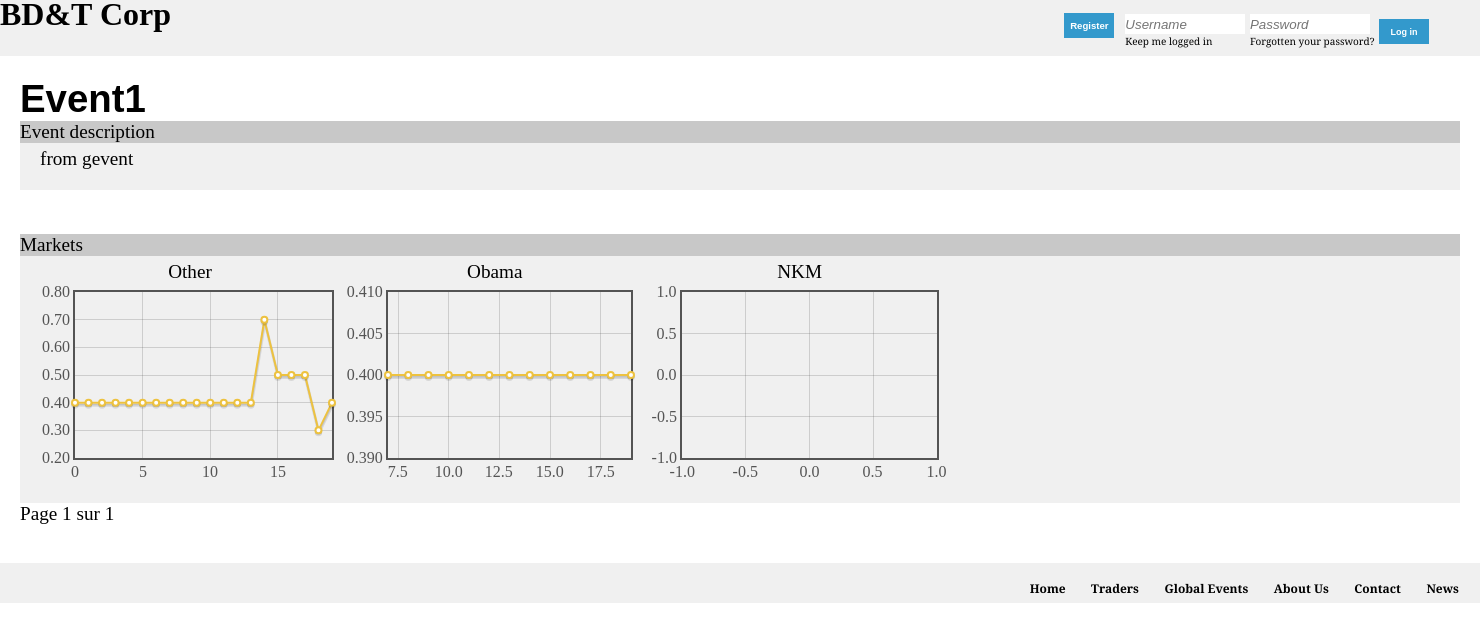
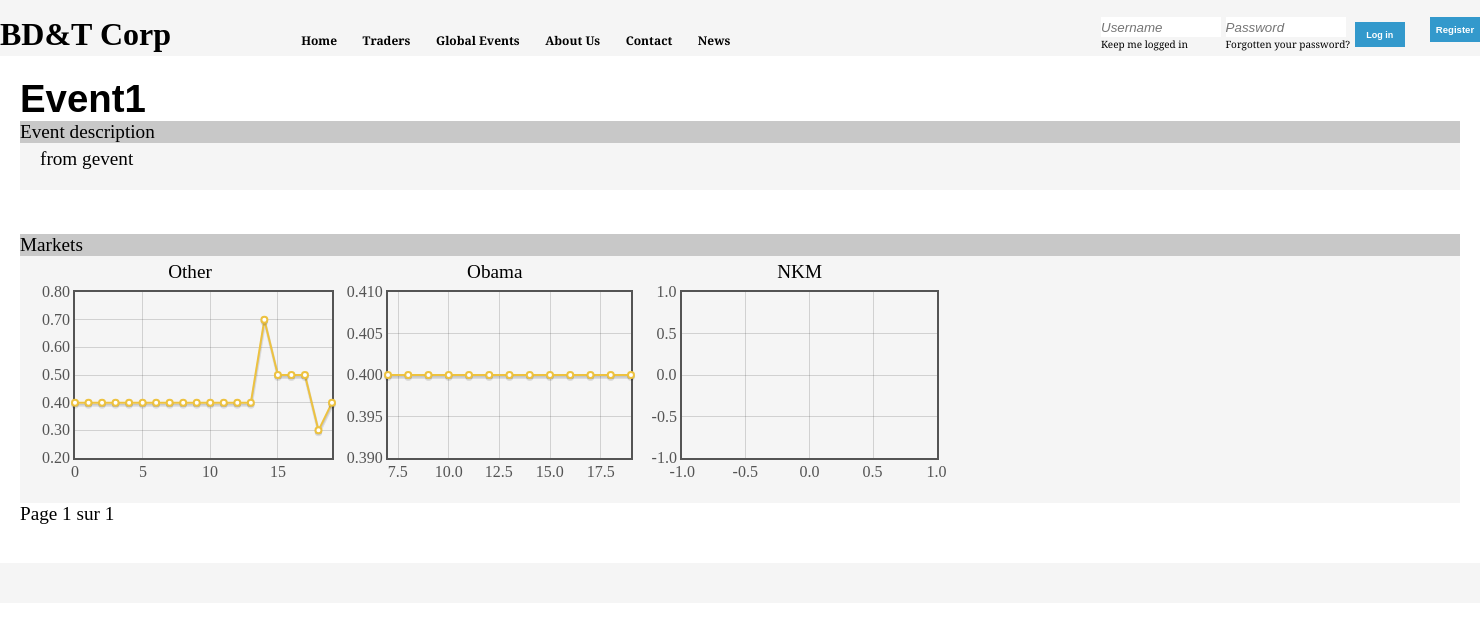
Before and after one commit to jdonier/market0.3, a Django app: page /event/1/ in a window 1480 px wide. Shown: the top 642 px of the page. Run offline with Django 3.2, Linux system fonts and the light colour scheme; data comes from the database, SQL or seed files in the repository; both versions use the stored data as it was after the commit; parts of the project's set-up code (start-up, migrations or seed data) failed here and were passed over.

Commit message:
error_msg

```diff
--- a/markets/views.py
+++ b/markets/views.py
@@ -271,14 +271,14 @@ def showMarketb(request, idMarket):
 	i=0
 	lbuy=[]
 	for bl in limitsBuy:
-		lbuy.append([i,float(bl['price']),float(bl['volume']), bl['id']])
+		lbuy.append([i,float(bl['price']),float(Decimal(bl['volume']).quantize(Decimal('.0001'), rounding=ROUND_DOWN)), bl['id']])
 	data['limitsBuy']=lbuy
 	cursor.execute("SELECT id id, price price, sum(volume) volume FROM markets_limit WHERE side=-1 and market_id=%i GROUP BY price ORDER BY price ASC" % market.id)
 	limitsSell = dictfetchall(cursor)
 	i=0
 	lsell=[]
 	for sl in limitsSell:
-		lsell.append([i,float(sl['price']),float(sl['volume']), sl['id']])
+		lsell.append([i,float(sl['price']),float(Decimal(sl['volume']).quantize(Decimal('.0001'), rounding=ROUND_DOWN)), sl['id']])
 	data['limitsSell']=lsell
 	cursor.execute("SELECT price price, volume volume, side side, timestamp timestamp FROM markets_trade WHERE not nullTrade and market_id=%i ORDER BY timestamp DESC" % market.id)
 	trades = dictfetchall(cursor)
--- a/media/css/style.css
+++ b/media/css/style.css
@@ -45,7 +45,7 @@ header {
   margin-top: -40px;
   height : 60px;
   width: 100%;
-  background-color: rgba(240,240,240,1);
+  background-color:  rgba(245,245,245,1);
 }
 
 
@@ -69,7 +69,7 @@ footer{
   position:relative;
   width:100%;
   height : 40px;
-  background-color: rgba(240,240,240,1);
+  background-color: rgba(245,245,245,1);
 }
 
 
@@ -192,32 +192,6 @@ section #placeholder{
   position: relative;
   display: inline-block;
   vertical-align:top;
-}
-header #signin{
-  position: relative;
-  float: right;
-  margin-top: -20;
-  margin-right: 50;
-  display: inline-block;
-}
-header #signin ul li {
-  list-style-type: none;
-  display: inline-block;
-  padding: 0.1em;
-  margin: 0px;
-}
-header #signin  {
-  white-space: nowrap;
-  font-size: 10px;
-  font-family: Georgia;
-  color:black;
-}
-header #signup{
-  position: relative;
-  float: right;
-  display: inline-block;
-  margin-right: 10;
-  margin-top: -20;
 }
 section .formBuy{
   position: relative;
@@ -275,68 +249,89 @@ width:120px;
 
 /* Navigation */
 
-header h1{
+
+#corp {
+  position: absolute;
+  display: inline-block;
+  vertical-align: bottom;
+  left:0;
+  margin-top: 20;
 color:black;
 }
 
-footer nav {
+#logs{
   position: absolute;
+  display: inline-block;
+  vertical-align: bottom;
+  margin-left:1100px;
+  margin-top: 40px;
   bottom: 0px;
- right: 0px;
+}
+
+#menu {
+  position: absolute;
+  display: inline-block;
+  vertical-align: bottom;
+  margin-left:300px;
+  margin-top: 40px;
   white-space: nowrap;
   font-size: 12px;
   font-family: Georgia;
   color: black;
 }
 
-nav {
-  float: right;
-  margin-top: 15px;
-}
 
-
-
-nav ul {
+#menu ul {
 position:relative;
 bottom:5px;
   margin: -10;
-  margin-right:10;
+  margin-right:120px;
+  margin-bottom: 0px;
   padding: 0;
 }
 
-header nav ul {
-position:relative;
-bottom:5px;
-  margin-right:120px;
-  margin-bottom: 0px;
-}
-
-nav ul li {
+#menu ul li {
   list-style-type: none;
-  display: inline-block;
-  padding: 0.1em;
-  margin: -20px;
-}
-
-footer nav ul li {
-  list-style-type: none;
+  position: relative;
   display: inline-block;
   padding: 0.1em;
   margin: 10px;
 }
 
-nav ul li a {
+#menu ul li a {
   color: black;
   font-weight: bold;
 }
 
-nav ul li a:hover {
+#menu ul li a:hover {
   text-decoration: none;
   color: #3399CC;
 }
 
+#signin{
+  position: relative;
+  display: inline-block;
+  margin-top: -40;
+  margin-right: 50;
+  white-space: nowrap;
+  font-size: 10px;
+  font-family: Georgia;
+  color:black;
+}
+#signin ul li {
+  list-style-type: none;
+  display: inline-block;
+  padding: 0.1em;
+  margin: 0px;
+}
+header #signup{
+  position: relative;
+  display: inline-block;
+  float: right;
+  margin-top: -35px;
+}
 
-/* Bouton inscription */
+/* Boutons */
 
 input.signup_button {
   margin-left: auto;
--- a/templates/markets/footer.html
+++ b/templates/markets/footer.html
@@ -1,19 +1,4 @@
 
 <footer>
-  <nav class="round">
-    <ul>
-	{% if request.user.is_superuser %}
-      <li><a href="{% url 'markets.views.createCodes' %}" >Create Codes</a></li>
-	{% endif %}
-      <li><a href="{% url 'markets.views.home' %}" >Home</a></li>
-      <li><a href="{% url 'markets.views.allTraders' %}" >Traders</a></li>
-	{% if request.user.is_authenticated %}
-      <li><a href="{% url 'markets.views.createGlobalEvent' %}" >Create Global Event</a></li>
-	{% endif %}
-      <li><a href="{% url 'markets.views.allGlobalEvents' %}" >Global Events</a></li>
-      <li><a href="{% url 'markets.views.about' %}" >About Us</a></li>
-      <li><a href="{% url 'markets.views.contact' %}" >Contact</a></li>
-      <li><a href="http://www.bloomberg.com/">News</a></li>
-    </ul>
-  </nav>
+
 </footer>
--- a/templates/markets/header.html
+++ b/templates/markets/header.html
@@ -1,12 +1,31 @@
 {% load static %}
 <header>
 
+<div id="corp">
 <h1>BD&T Corp</h1>
-
+</div>
 
 <!-- <nav class="round"> -->
+
+<div id="menu">
+    <ul>
+	{% if request.user.is_superuser %}
+      <li><a href="{% url 'markets.views.createCodes' %}" >Create Codes</a></li>
+	{% endif %}
+      <li><a href="{% url 'markets.views.home' %}" >Home</a></li>
+      <li><a href="{% url 'markets.views.allTraders' %}" >Traders</a></li>
+	{% if request.user.is_authenticated %}
+      <li><a href="{% url 'markets.views.createGlobalEvent' %}" >Create Global Event</a></li>
+	{% endif %}
+      <li><a href="{% url 'markets.views.allGlobalEvents' %}" >Global Events</a></li>
+      <li><a href="{% url 'markets.views.about' %}" >About Us</a></li>
+      <li><a href="{% url 'markets.views.contact' %}" >Contact</a></li>
+      <li><a href="http://www.bloomberg.com/">News</a></li>
+    </ul>
+  </div>
+
+<div id="logs">
 {% if request.user.is_authenticated %}
-
 <a class="signin_button" href=" {% url 'markets.views.signout' %}" >Logout</a>
 
  {% else%}
@@ -26,8 +45,8 @@
   <input class="signup_button2" type="submit" value="Register" />
 </form>
 </div>
-
  <!--  </nav>  -->
 {% endif%}
+</div>
 
 </header>
--- a/templates/markets/market.html
+++ b/templates/markets/market.html
@@ -92,7 +92,6 @@ timerId = setTimeout(refr, 5000);
 	  <div id="divHead">
 	  My informations
 	  </div>
-	  {{deleted}}
 	  <p> <div id="desc">  </br><a href="{% url 'markets.views.showEvent' market.event.id %}"> {{ market.event.title }}</a>, {{market.event.description}},
 			created by {{market.event.creator}}, {{market.event.dateCreation}}
 			{% if settled %}
```
Also changed, not shown: other parts of media/css/style.css (+20 -10 lines), database.sql.
